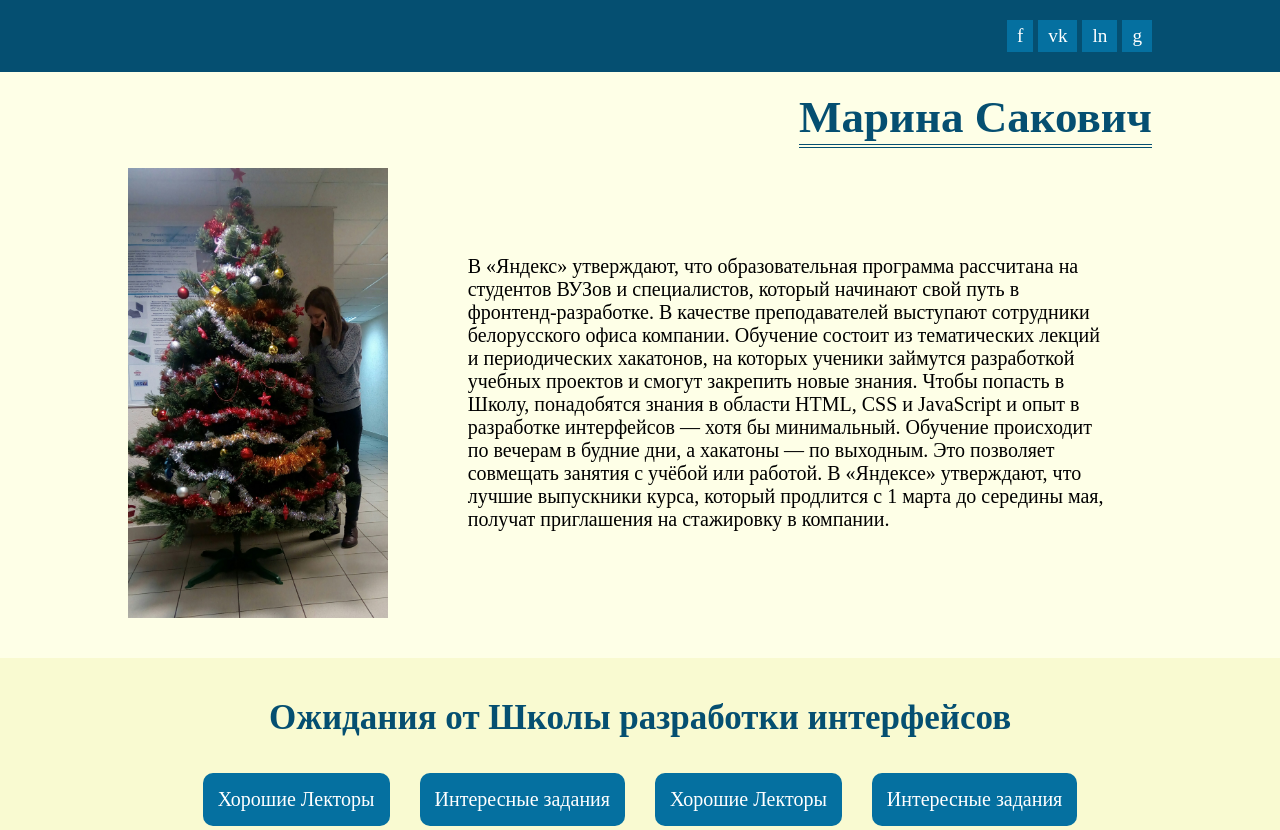
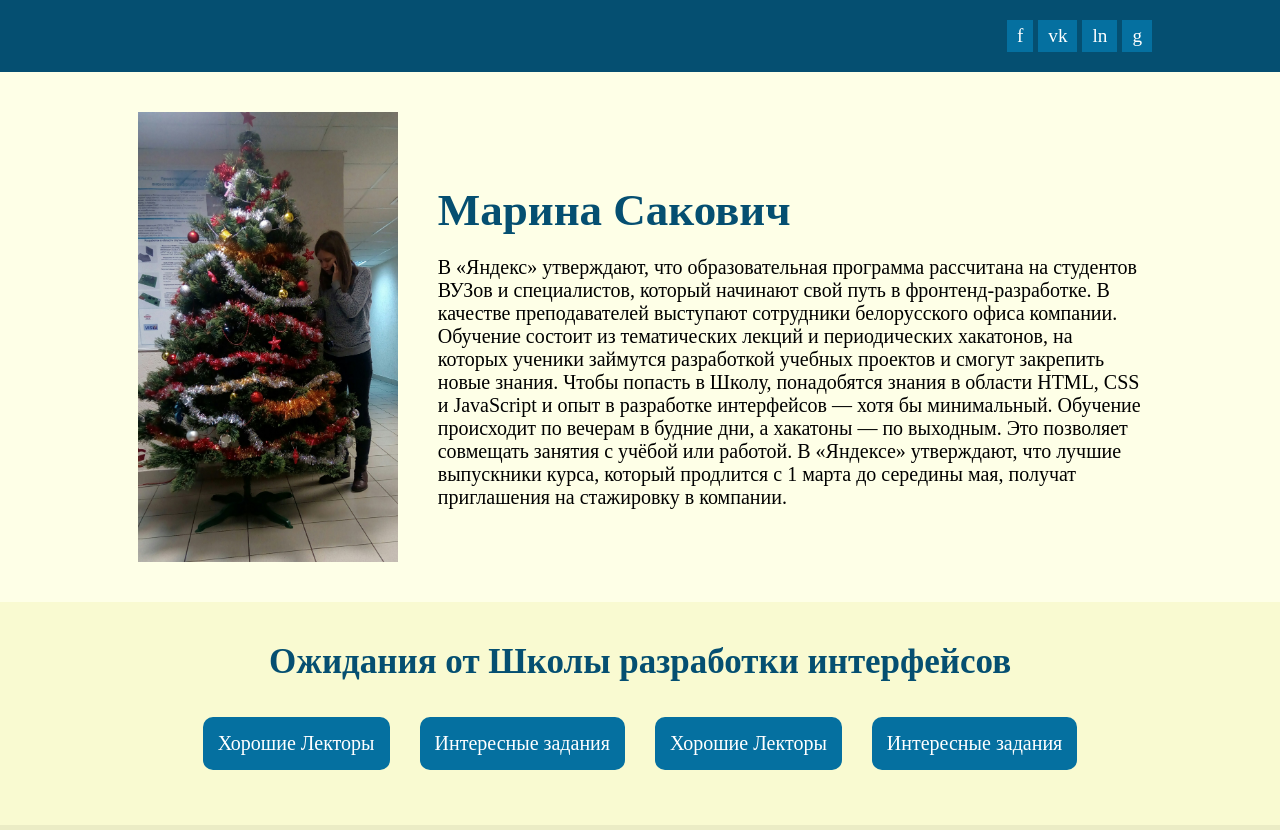
Before and after one commit to Mar1nka/about, a plain HTML site: page index.html in a window 1280 px wide. Shown: the top 830 px of the page. Drawn offline with Linux system fonts and the light colour scheme.

Commit message:
update styles

```diff
--- a/index.html
+++ b/index.html
@@ -11,28 +11,30 @@
     <div class="content">
 
         <div class="header-wrapper">
-            <header>
+
+            <header class="header">
                 <div class="social-networks">
                     <a href="#" class="social-networks__item">f</a>
                     <a href="#" class="social-networks__item">vk</a>
                     <a href="#" class="social-networks__item">ln</a>
                     <a href="#" class="social-networks__item">g</a>
                 </div>
-
             </header>
         </div>
 
         <main>
             <div class="about-wrapper">
                 <div class="about">
+
+                    <img class="about__photo" src="./images/Marinka.jpg" alt="photo">
+
+                    <div class="about__info">
                         <div class="about__name">
-                        <p>Марина Сакович</p>
+                            Марина Сакович
                         </div>
 
-                    <div class="about__info">
-                        <img class="about__photo" src="./images/Marinka.jpg" alt="photo">
                         <div class="about__text">
-                            <p>В «Яндекс» утверждают, что образовательная программа рассчитана на студентов ВУЗов и
+                            В «Яндекс» утверждают, что образовательная программа рассчитана на студентов ВУЗов и
                             специалистов, который начинают свой путь в фронтенд-разработке. В качестве
                             преподавателей
                             выступают сотрудники белорусского офиса компании.
@@ -46,23 +48,21 @@
                             совмещать занятия с учёбой или работой. В «Яндексе» утверждают, что лучшие выпускники
                             курса, который продлится с 1 марта до середины мая, получат приглашения на стажировку в
                             компании.
-
-                            </p>
                         </div>
                     </div>
+
                 </div>
             </div>
 
             <div class="expectation-wrapper">
                 <div class="expectation">
-                    <div class="expectation__header"><p>Ожидания от Школы разработки интерфейсов</p></div>
+                    <div class="expectation__header">Ожидания от Школы разработки интерфейсов</div>
                     <div class="expectation__items">
-                        <div class="expectation__item"><p>Хорошие Лекторы</p></div>
-                        <div class="expectation__item"><p>Интересные задания</p></div>
-                        <div class="expectation__item"><p>Хорошие Лекторы</p></div>
-                        <div class="expectation__item"><p>Интересные задания</p></div>
+                        <div class="expectation__item">Хорошие Лекторы</div>
+                        <div class="expectation__item">Интересные задания</div>
+                        <div class="expectation__item">Хорошие Лекторы</div>
+                        <div class="expectation__item">Интересные задания</div>
                     </div>
-
                 </div>
             </div>
 
@@ -73,9 +73,7 @@
 
                         <div class="works__item">
                             <div class="works-item__text">
-                                <div class="works-item__header">
-                                    <p>Game "Bee garden"</p>
-                                </div>
+                                <div class="works-item__header">Game "Bee garden"</div>
                                 <div class="works-item__description">
                                     <p>Обучение происходит по вечерам в будние дни, а хакатоны — по выходным. Это
                                         позволяет
--- a/styles/main.css
+++ b/styles/main.css
@@ -37,7 +37,7 @@ body {
     align-items: center;
 }
 
-header {
+.header {
     width: 1024px;
     display: flex;
     flex-direction: row;
@@ -74,6 +74,8 @@ main {
     flex: auto;
 }
 
+/* about */
+
 .about-wrapper {
     background: #feffe7;
 
@@ -87,30 +89,18 @@ main {
     width: 1024px;
 
     display: flex;
-    flex-direction: column;
+    flex-direction: row;
     justify-content: center;
     align-content: flex-start;
-}
 
-.about__name {
-    align-self: flex-end;
-    margin: 20px 0;
-    color: #054f71;
-    font-size: 45px;
-    font-weight: bold;
-
-}
-
-.about__name p {
-    border-bottom: 4px double #054f71;
+    padding: 40px 10px;
 }
 
 .about__info {
     display: flex;
-    flex-direction: row;
-    justify-content: flex-start;
-    align-content: center;
-    margin-bottom: 40px;
+    flex-direction: column;
+    justify-content: center;
+    align-content: flex-start;
 }
 
 .about__photo {
@@ -119,15 +109,20 @@ main {
     margin-right: 40px;
 }
 
+.about__name {
+    margin: 20px 0;
+    color: #054f71;
+    font-size: 45px;
+    font-weight: bold;
+}
+
 .about__text {
     align-self: center;
-
-    margin: 0 40px;
     font-size: 20px;
 }
 
-.about__text {
-}
+
+/* expectation */
 
 .expectation-wrapper {
     background: #f9fad1;
@@ -145,11 +140,11 @@ main {
     flex-direction: column;
     justify-content: flex-start;
     align-items: center;
-    margin-bottom: 20px;
+    padding: 40px 10px;
 }
 
 .expectation__header {
-    margin: 40px 0 20px 0;
+    margin-bottom: 20px;
     color: #054f71;
     font-size: 35px;
     font-weight: bold;
@@ -165,19 +160,15 @@ main {
 
 .expectation__item {
     margin: 15px;
-
     background: #0570a0;
     color: white;
     border-radius: 10px;
     font-size: 20px;
-}
-
-.expectation__item p {
     padding: 15px;
 }
 
 
-
+/* works */
 
 .works-wrapper {
     background: #ebecc5;
```
Lines whose indentation alone changed are shown as unchanged.
